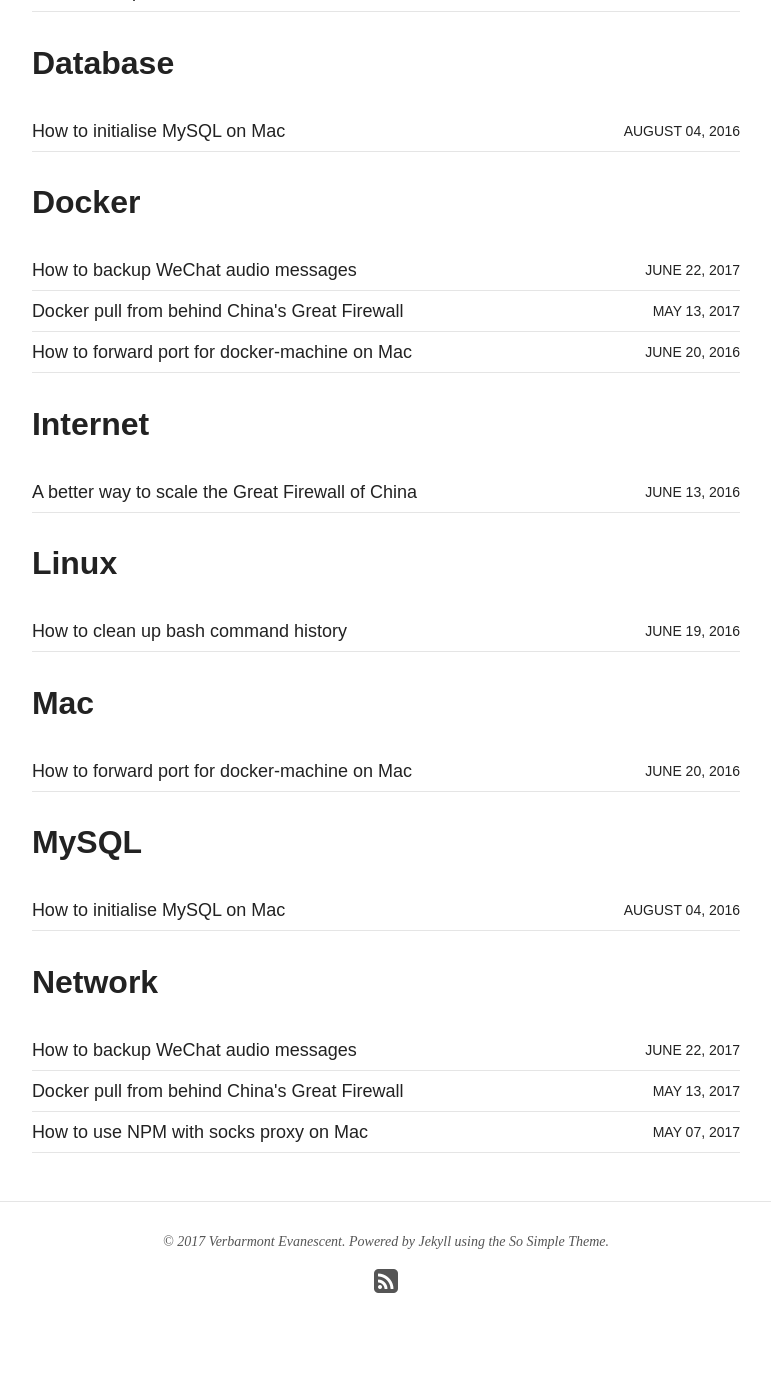
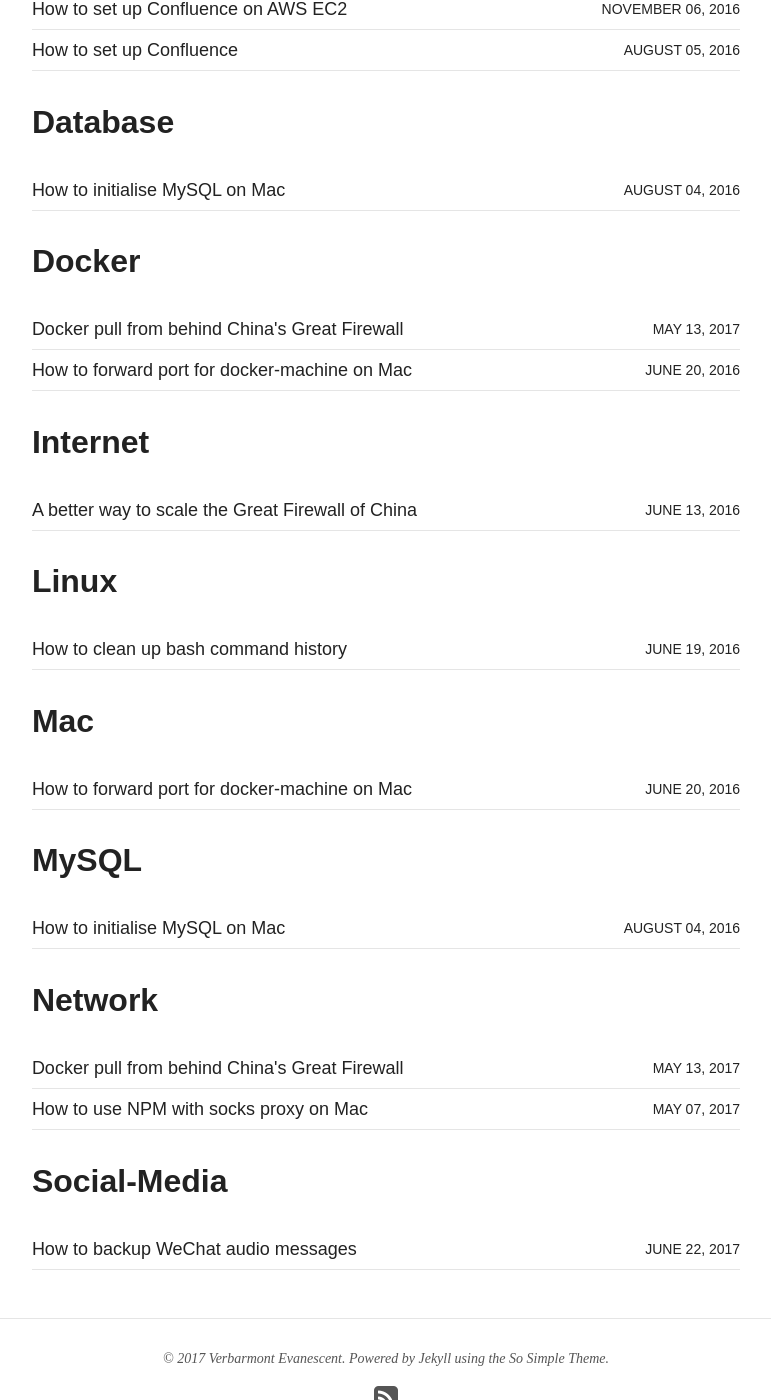
Before and after one commit to verbarmont/tech-notes, a Jekyll site: the page built from tags/index.md, in a window 1280 px wide and 1400 px high, scrolled down 1168 px. Shown: the whole window, without its empty margins (254-1025 px from the left). Built offline with Jekyll 4.4.1, drawn with Linux system fonts in a browser that asks for light colours; nearby versions of some CDN libraries.

Commit message:
Updated the WeChat post

```diff
--- a/_posts/2017-06-22-backup-wechat-audio.md
+++ b/_posts/2017-06-22-backup-wechat-audio.md
@@ -6,9 +6,8 @@ date: "2017-06-22"
 slug: "backup-wechat-audio"
 categories: blog
 tags:
-  - Network
   - China
-  - Docker
+  - Social-Media
 ---
 WeChat does not provide any means to export audio / voice messages. For many, this is a big pain because over the years, important or irreplaceable information and memories could be embedded in those voice messages. Luckily there's a way to do it by ourselves, thanks to the awesome research work many people, such as [Gabriel B. Nunes](http://kronopath.net/about) and [Karl Chen](https://github.com/kn007), have done.
 
```
